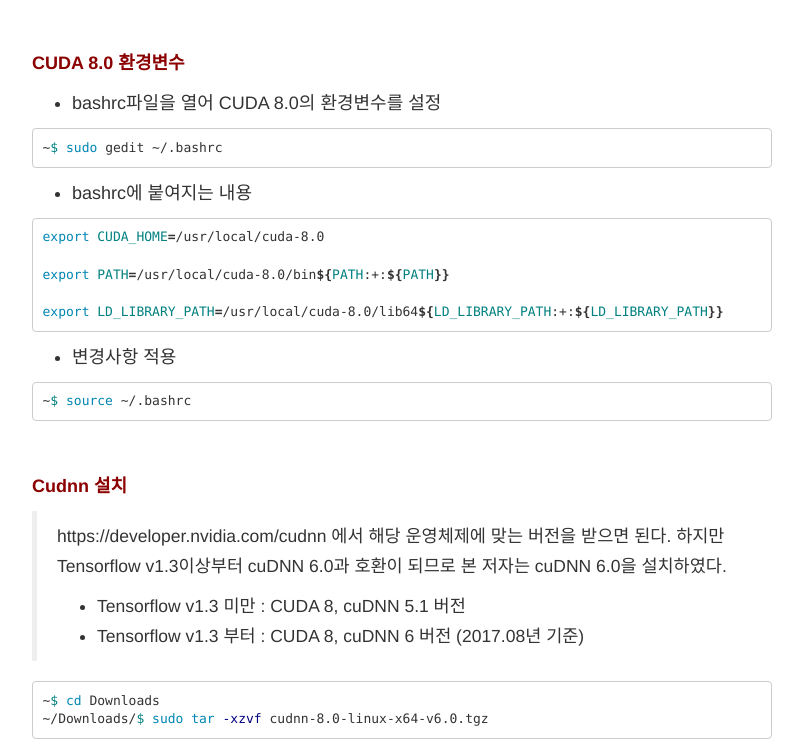
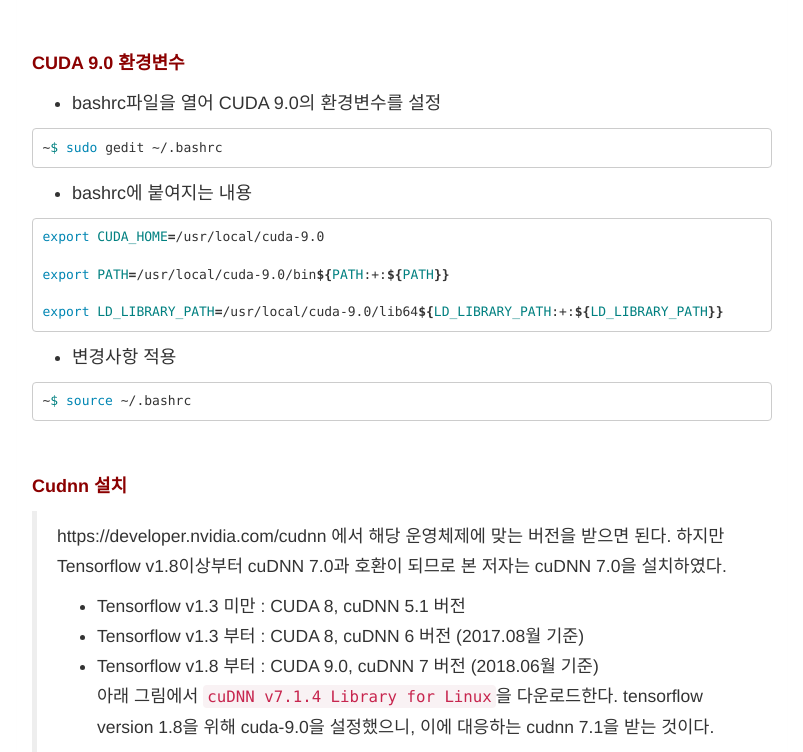
Before and after one commit to Donghwa-KIM/Donghwa-KIM.github.io, a Jekyll site: the page built from _posts/chatbot/2018-02-16-tensorflow_environment.md, in a window 1280 px wide and 1400 px high, scrolled down 1280 px. Shown: the part 290-1042 px from the top of the window, without its empty margins (238-1041 px from the left). Built offline with Jekyll 4.4.1, drawn with Linux system fonts in a browser that asks for light colours; nearby versions of some CDN libraries; some web fonts are replaced; comment, search, counter and statistics services are not loaded; some of the changed text lies outside the part shown; grey boxes are pictures that could not be loaded.

Commit message:
Add jekyll post

````diff
--- a/_posts/chatbot/2018-02-16-tensorflow_environment.md
+++ b/_posts/chatbot/2018-02-16-tensorflow_environment.md
@@ -16,26 +16,26 @@
 
 
 **<span style='color:DarkRed'>Nvidia graphic driver</span>**
->우분투를 설치하고 나면 그래픽 드라이버를 잡고, ```CUDA-> cuDNN-> tensorflow ```순서로 잘 설치 했는데도, 그래픽 kernel문제로 tensorflow-gpu가 안잡히는 경우가 있다. 이 글에서는 ```시스템설정 >> 소프트웨어 & 업데이트 >> 추가 드라이버```에서 ```사용 NVIDA binary driver - version 384.111 출처 nvidia-384 (독점)```을 설치 하여 그래픽 카드를 잡고 CUDA 8.0설치 때 deb 대신 runfile를 사용해 CUDA 8과 nvidia-384가 충돌이 나지 않게 하였다.
+>우분투를 설치하고 나면 그래픽 드라이버를 잡고, ```CUDA-> cuDNN-> tensorflow ```순서로 잘 설치 했는데도, 그래픽 kernel문제로 tensorflow-gpu가 안잡히는 경우가 있다. 이 글에서는 ```시스템설정 >> 소프트웨어 & 업데이트 >> 추가 드라이버```에서 ```사용 NVIDA binary driver - version 384.111 출처 nvidia-384 (독점)```을 설치 하여 그래픽 카드를 잡고 CUDA 9.0설치 때 deb 대신 runfile를 사용해 CUDA 9과 nvidia-384가 충돌이 나지 않게 하였다.
 
 <p align="center"><img width="500" height="auto" src="https://i.imgur.com/zL1niQ7.png"></p>
 
 <br>
 
-**<span style='color:DarkRed'>CUDA 8.0 설치</span>**
+**<span style='color:DarkRed'>CUDA 9.0 설치</span>**
 
-- https://developer.nvidia.com/cuda-downloads 에서 CUDA 8.0을 다운받아 설치
+- https://developer.nvidia.com/cuda-downloads 에서 CUDA 9.0을 다운받아 설치
 <p align="center"><img width="500" height="auto" src="https://i.imgur.com/vjpPBHE.png"></p>
 
 ```bash
 ~$ cd Downloads/
-~/Downloads/$ sudo sh cuda_8.0.61_375.26_linux.run
+~/Downloads/$ sudo sh cuda_9.0.176_384.81_linux.run
 ```
 <br>
 
-**<span style='color:DarkRed'>CUDA 8.0 환경변수</span>**
+**<span style='color:DarkRed'>CUDA 9.0 환경변수</span>**
 
-- bashrc파일을 열어 CUDA 8.0의 환경변수를 설정
+- bashrc파일을 열어 CUDA 9.0의 환경변수를 설정
 
 ```bash
 ~$ sudo gedit ~/.bashrc
@@ -44,11 +44,11 @@
 - bashrc에 붙여지는 내용
 
 ```bash
-export CUDA_HOME=/usr/local/cuda-8.0
+export CUDA_HOME=/usr/local/cuda-9.0
 
-export PATH=/usr/local/cuda-8.0/bin${PATH:+:${PATH}}
+export PATH=/usr/local/cuda-9.0/bin${PATH:+:${PATH}}
 
-export LD_LIBRARY_PATH=/usr/local/cuda-8.0/lib64${LD_LIBRARY_PATH:+:${LD_LIBRARY_PATH}}
+export LD_LIBRARY_PATH=/usr/local/cuda-9.0/lib64${LD_LIBRARY_PATH:+:${LD_LIBRARY_PATH}}
 ```
 
 - 변경사항 적용
@@ -61,14 +61,20 @@
 
 **<span style='color:DarkRed'>Cudnn 설치</span>**
 
-> https://developer.nvidia.com/cudnn 에서 해당 운영체제에 맞는 버전을 받으면 된다. 하지만 Tensorflow v1.3이상부터 cuDNN 6.0과 호환이 되므로 본 저자는 cuDNN 6.0을 설치하였다.
+> https://developer.nvidia.com/cudnn 에서 해당 운영체제에 맞는 버전을 받으면 된다. 하지만 Tensorflow v1.8이상부터 cuDNN 7.0과 호환이 되므로 본 저자는 cuDNN 7.0을 설치하였다.
 - Tensorflow v1.3 미만 : CUDA 8, cuDNN 5.1 버전
-- Tensorflow v1.3 부터 : CUDA 8, cuDNN 6 버전 (2017.08년 기준)
+- Tensorflow v1.3 부터 : CUDA 8, cuDNN 6 버전 (2017.08월 기준)
+- Tensorflow v1.8 부터 : CUDA 9.0, cuDNN 7 버전 (2018.06월 기준)\\
+> 아래 그림에서 ```cuDNN v7.1.4 Library for Linux```을 다운로드한다. tensorflow version 1.8을 위해 cuda-9.0을 설정했으니, 이에 대응하는 cudnn 7.1을 받는 것이다.
 
+<p align="center"><img width="700" height="auto" src="https://i.imgur.com/0lVV0Ws.png"></p>
+
+<br>
 ```bash
 ~$ cd Downloads
-~/Downloads/$ sudo tar -xzvf cudnn-8.0-linux-x64-v6.0.tgz
+~/Downloads/$ sudo tar -xzvf cudnn-9.0-linux-x64-v7.1.tgz
 ```
+
 - cuDNN 파일 이동 및 환경변수 추가
 
 ```bash
````
Also changed, not shown: _posts/etc/2018-06-28-jekyll.md (added, +97 -0 lines).
